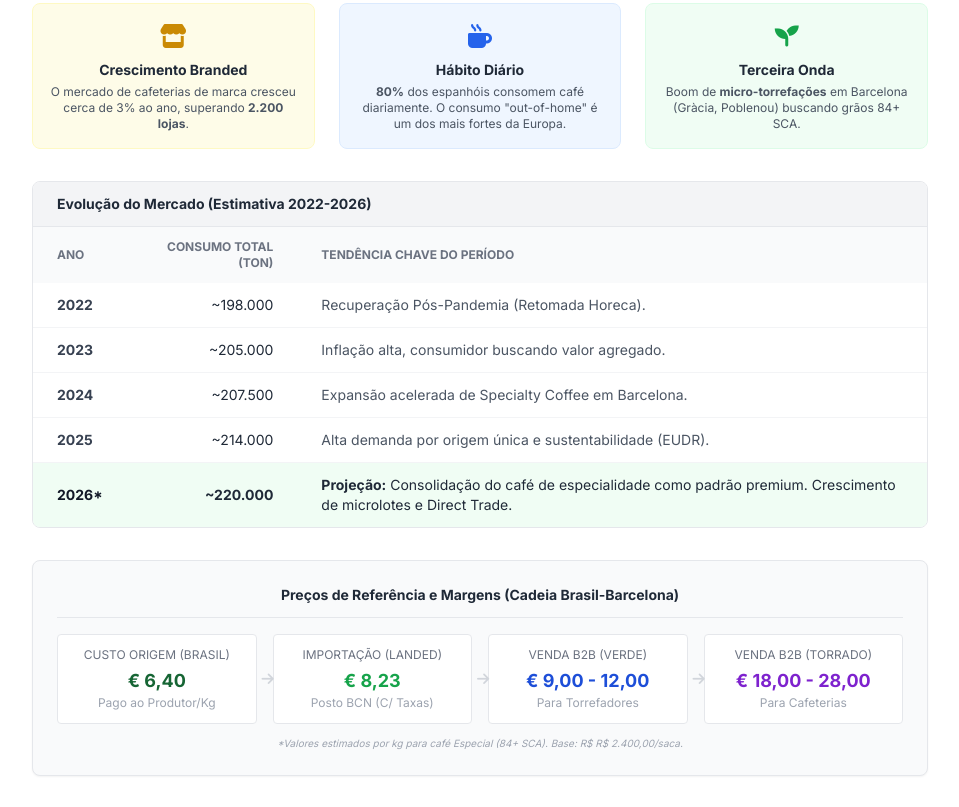
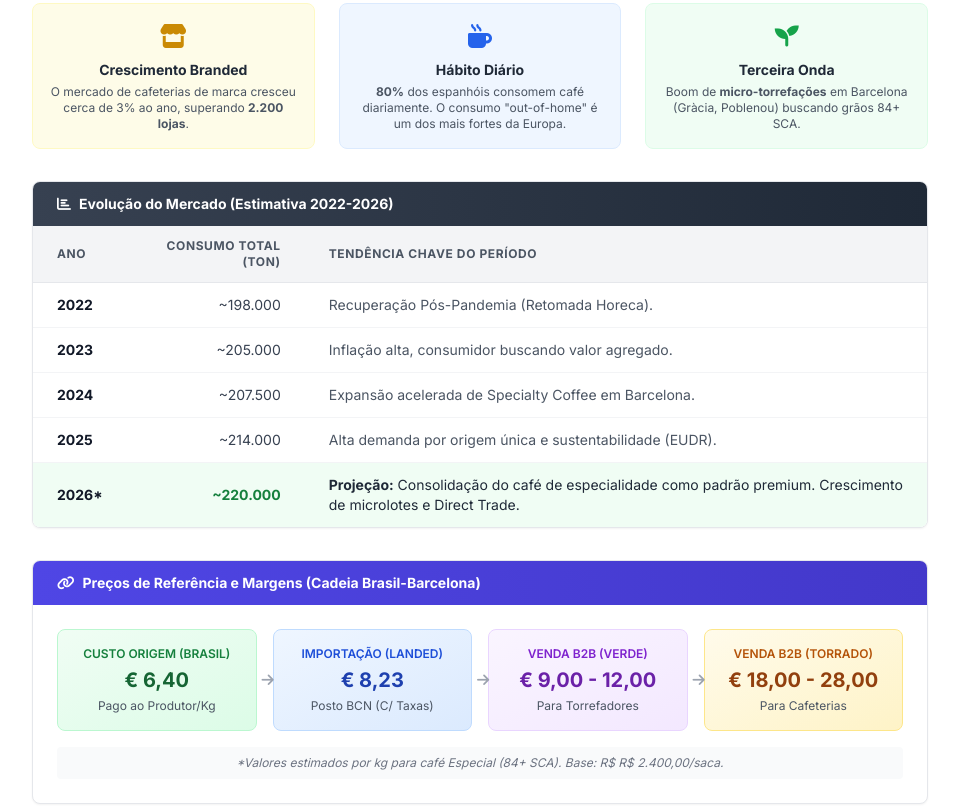
Before and after one commit to bmeneghini/coffee-minas-barcelona, a plain HTML site: page index.html in a window 1280 px wide. Shown: the part 697-1504 px from the top of the page, without its empty margins (160-1119 px from the left). Drawn offline with nearby package versions, Linux system fonts and the light colour scheme.

Commit message:
enhance layout and styling of the executive summary and market evolution sections for improved readability and visual appeal

```diff
--- a/index.html
+++ b/index.html
@@ -287,18 +287,19 @@
 
         <!-- Seção 1: Sumário Executivo -->
         <section id="sumario" class="bg-white rounded-lg shadow-lg p-8 mb-8 border-t-4 border-amber-600">
-            <h2 class="text-2xl font-bold text-gray-900 mb-4 flex items-center">
+            <h2 class="text-2xl font-bold text-gray-900 mb-6 flex items-center">
                 <span class="bg-amber-100 text-amber-800 p-2 rounded-lg mr-3"><i class="fas fa-bullseye"></i></span>
                 1. Sumário Executivo
             </h2>
-            <div class="space-y-4 text-gray-700 leading-relaxed">
-                <p>
+
+            <div class="space-y-3">
+                <p class="text-gray-700 leading-relaxed">
                     <strong>Objetivo:</strong> Estabelecer uma operação de importação direta de café especial entre Minas Gerais (Brasil) e Barcelona (Espanha), eliminando intermediários e garantindo a rastreabilidade total do grão.
                 </p>
-                <p>
+                <p class="text-gray-700 leading-relaxed">
                     <strong>Modelo de Negócio:</strong> Importação B2B de café verde (Green Coffee) com infraestrutura terceirizada na Espanha. O foco inicial é a prospecção de mercado através da distribuição estratégica de amostras para micro-torrefações e cafeterias de especialidade ("Third Wave Coffee").
                 </p>
-                <p>
+                <p class="text-gray-700 leading-relaxed">
                     <strong>Diferencial Competitivo:</strong> Controle da cadeia desde a fazenda (infraestrutura própria em MG) até o armazenamento em Barcelona, permitindo flexibilidade na entrega e frescor do produto.
                 </p>
             </div>
@@ -336,42 +337,45 @@
             <!-- Dados Históricos e Cadeia de Valor (Full Width) -->
             <div class="space-y-8 mb-8">
                 <!-- Evolução Histórica -->
-                <div class="bg-white border border-gray-200 rounded-lg overflow-hidden w-full">
-                    <div class="bg-gray-100 px-6 py-3 border-b border-gray-200">
-                         <h3 class="font-bold text-sm text-gray-800">Evolução do Mercado (Estimativa 2022-2026)</h3>
+                <div class="bg-white border border-gray-200 rounded-lg overflow-hidden shadow-sm">
+                    <div class="bg-gradient-to-r from-gray-700 to-gray-800 px-6 py-3 text-white">
+                         <h3 class="font-bold text-sm flex items-center">
+                            <i class="fas fa-chart-bar mr-2"></i>
+                            Evolução do Mercado (Estimativa 2022-2026)
+                        </h3>
                     </div>
                     <table class="min-w-full text-sm">
-                        <thead class="bg-gray-50 text-xs text-gray-500 uppercase">
-                            <tr>
-                                <th class="px-6 py-3 text-left">Ano</th>
-                                <th class="px-6 py-3 text-right">Consumo Total (Ton)</th>
-                                <th class="px-6 py-3 text-left">Tendência Chave do Período</th>
+                        <thead class="bg-gray-100">
+                            <tr class="border-b border-gray-200">
+                                <th class="px-6 py-3 text-left text-xs font-bold uppercase tracking-wider text-gray-600">Ano</th>
+                                <th class="px-6 py-3 text-right text-xs font-bold uppercase tracking-wider text-gray-600">Consumo Total (Ton)</th>
+                                <th class="px-6 py-3 text-left text-xs font-bold uppercase tracking-wider text-gray-600">Tendência Chave do Período</th>
                             </tr>
                         </thead>
-                        <tbody class="divide-y divide-gray-100">
-                            <tr>
-                                <td class="px-6 py-3 font-bold text-gray-700">2022</td>
-                                <td class="px-6 py-3 text-right">~198.000</td>
+                        <tbody class="divide-y divide-gray-100 bg-white">
+                            <tr class="hover:bg-gray-50">
+                                <td class="px-6 py-3 font-bold text-gray-900">2022</td>
+                                <td class="px-6 py-3 text-right text-gray-700">~198.000</td>
                                 <td class="px-6 py-3 text-gray-600">Recuperação Pós-Pandemia (Retomada Horeca).</td>
                             </tr>
-                            <tr>
-                                <td class="px-6 py-3 font-bold text-gray-700">2023</td>
-                                <td class="px-6 py-3 text-right">~205.000</td>
+                            <tr class="hover:bg-gray-50">
+                                <td class="px-6 py-3 font-bold text-gray-900">2023</td>
+                                <td class="px-6 py-3 text-right text-gray-700">~205.000</td>
                                 <td class="px-6 py-3 text-gray-600">Inflação alta, consumidor buscando valor agregado.</td>
                             </tr>
-                            <tr>
-                                <td class="px-6 py-3 font-bold text-gray-700">2024</td>
-                                <td class="px-6 py-3 text-right">~207.500</td>
+                            <tr class="hover:bg-gray-50">
+                                <td class="px-6 py-3 font-bold text-gray-900">2024</td>
+                                <td class="px-6 py-3 text-right text-gray-700">~207.500</td>
                                 <td class="px-6 py-3 text-gray-600">Expansão acelerada de Specialty Coffee em Barcelona.</td>
                             </tr>
-                            <tr>
-                                <td class="px-6 py-3 font-bold text-gray-700">2025</td>
-                                <td class="px-6 py-3 text-right">~214.000</td>
+                            <tr class="hover:bg-gray-50">
+                                <td class="px-6 py-3 font-bold text-gray-900">2025</td>
+                                <td class="px-6 py-3 text-right text-gray-700">~214.000</td>
                                 <td class="px-6 py-3 text-gray-600">Alta demanda por origem única e sustentabilidade (EUDR).</td>
                             </tr>
-                            <tr class="bg-green-50">
+                            <tr class="bg-green-50 hover:bg-green-100">
                                 <td class="px-6 py-3 font-bold text-gray-900">2026*</td>
-                                <td class="px-6 py-3 text-right font-bold">~220.000</td>
+                                <td class="px-6 py-3 text-right font-bold text-green-700">~220.000</td>
                                 <td class="px-6 py-3 text-gray-800"><strong>Projeção:</strong> Consolidação do café de especialidade como padrão premium. Crescimento de microlotes e Direct Trade.</td>
                             </tr>
                         </tbody>
@@ -379,35 +383,42 @@
                 </div>
 
                 <!-- Cadeia de Valor -->
-                <div class="bg-gray-50 p-6 rounded-lg border border-gray-200 shadow-sm w-full">
-                     <h3 class="font-bold text-sm text-gray-800 mb-4 text-center border-b border-gray-200 pb-3">Preços de Referência e Margens (Cadeia Brasil-Barcelona)</h3>
-                     <div class="grid grid-cols-1 md:grid-cols-4 gap-4 text-sm text-center">
-                        <div class="bg-white p-3 rounded border border-gray-200">
-                            <span class="block text-gray-500 text-xs uppercase mb-1">Custo Origem (Brasil)</span>
-                            <span class="font-bold text-green-800 text-lg" data-calc="fob-kg">€ 6,15</span>
-                            <span class="text-xs text-gray-400 block">Pago ao Produtor/Kg</span>
-                        </div>
-                        <div class="bg-white p-3 rounded border border-gray-200 relative">
-                            <i class="fas fa-arrow-right absolute -left-3 top-1/2 transform -translate-y-1/2 text-gray-300 hidden md:block"></i>
-                            <span class="block text-gray-500 text-xs uppercase mb-1">Importação (Landed)</span>
-                            <span class="font-bold text-green-600 text-lg" data-calc="landed-cost">€ 7,65</span>
-                            <span class="text-xs text-gray-400 block">Posto BCN (C/ Taxas)</span>
-                        </div>
-                        <div class="bg-white p-3 rounded border border-gray-200 relative">
-                            <i class="fas fa-arrow-right absolute -left-3 top-1/2 transform -translate-y-1/2 text-gray-300 hidden md:block"></i>
-                            <span class="block text-gray-500 text-xs uppercase mb-1">Venda B2B (Verde)</span>
-                            <span class="font-bold text-blue-700 text-lg">€ 9,00 - 12,00</span>
-                            <span class="text-xs text-gray-400 block">Para Torrefadores</span>
-                        </div>
-                        <div class="bg-white p-3 rounded border border-gray-200 relative">
-                            <i class="fas fa-arrow-right absolute -left-3 top-1/2 transform -translate-y-1/2 text-gray-300 hidden md:block"></i>
-                            <span class="block text-gray-500 text-xs uppercase mb-1">Venda B2B (Torrado)</span>
-                            <span class="font-bold text-purple-700 text-lg">€ 18,00 - 28,00</span>
-                            <span class="text-xs text-gray-400 block">Para Cafeterias</span>
-                        </div>
+                <div class="bg-white rounded-lg border border-gray-200 shadow-sm overflow-hidden">
+                     <div class="bg-gradient-to-r from-indigo-600 to-indigo-700 px-6 py-3 text-white">
+                        <h3 class="font-bold text-sm flex items-center">
+                            <i class="fas fa-link mr-2"></i>
+                            Preços de Referência e Margens (Cadeia Brasil-Barcelona)
+                        </h3>
                      </div>
-                     <p class="text-[10px] text-gray-400 mt-3 text-center italic">*Valores estimados por kg para café Especial (84+ SCA). Base: R$ <span data-calc="preco-saca-brl">2.400</span>/saca.</p>
-                </div>
+                     <div class="p-6">
+                         <div class="grid grid-cols-1 md:grid-cols-4 gap-4 text-sm text-center">
+                            <div class="bg-gradient-to-br from-green-50 to-green-100 p-4 rounded-lg border border-green-200">
+                                <span class="block text-green-700 text-xs uppercase mb-1 font-semibold">Custo Origem (Brasil)</span>
+                                <span class="font-bold text-green-800 text-xl" data-calc="fob-kg">€ 6,15</span>
+                                <span class="text-xs text-gray-600 block mt-1">Pago ao Produtor/Kg</span>
+                            </div>
+                            <div class="bg-gradient-to-br from-blue-50 to-blue-100 p-4 rounded-lg border border-blue-200 relative">
+                                <i class="fas fa-arrow-right absolute -left-3 top-1/2 transform -translate-y-1/2 text-gray-400 hidden md:block"></i>
+                                <span class="block text-blue-700 text-xs uppercase mb-1 font-semibold">Importação (Landed)</span>
+                                <span class="font-bold text-blue-800 text-xl" data-calc="landed-cost">€ 7,65</span>
+                                <span class="text-xs text-gray-600 block mt-1">Posto BCN (C/ Taxas)</span>
+                            </div>
+                            <div class="bg-gradient-to-br from-purple-50 to-purple-100 p-4 rounded-lg border border-purple-200 relative">
+                                <i class="fas fa-arrow-right absolute -left-3 top-1/2 transform -translate-y-1/2 text-gray-400 hidden md:block"></i>
+                                <span class="block text-purple-700 text-xs uppercase mb-1 font-semibold">Venda B2B (Verde)</span>
+                                <span class="font-bold text-purple-800 text-xl">€ 9,00 - 12,00</span>
+                                <span class="text-xs text-gray-600 block mt-1">Para Torrefadores</span>
+                            </div>
+                            <div class="bg-gradient-to-br from-amber-50 to-amber-100 p-4 rounded-lg border border-amber-200 relative">
+                                <i class="fas fa-arrow-right absolute -left-3 top-1/2 transform -translate-y-1/2 text-gray-400 hidden md:block"></i>
+                                <span class="block text-amber-700 text-xs uppercase mb-1 font-semibold">Venda B2B (Torrado)</span>
+                                <span class="font-bold text-amber-800 text-xl">€ 18,00 - 28,00</span>
+                                <span class="text-xs text-gray-600 block mt-1">Para Cafeterias</span>
+                            </div>
+                         </div>
+                         <p class="text-xs text-gray-500 mt-4 text-center italic bg-gray-50 p-2 rounded">*Valores estimados por kg para café Especial (84+ SCA). Base: R$ <span data-calc="preco-saca-brl">2.400</span>/saca.</p>
+                     </div>
+                 </div>
             </div>
 
             <!-- Perfil do Cliente (ICP) - REPOSICIONADO -->
@@ -476,23 +487,32 @@
 
             <div class="grid md:grid-cols-3 gap-6 mb-8">
                 <!-- Vantagem 1 -->
-                <div class="bg-green-50 p-4 rounded-lg border border-green-100">
-                    <h4 class="font-bold text-green-800 mb-2">1. Incentivo Fiscal (0%)</h4>
-                    <p class="text-sm text-green-900">
+                <div class="bg-gradient-to-br from-green-50 to-green-100 p-4 rounded-lg border border-green-200 hover:shadow-md transition-shadow">
+                    <h4 class="font-bold text-green-700 mb-2 flex items-center text-sm">
+                        <i class="fas fa-percent text-green-600 mr-2"></i>
+                        1. Incentivo Fiscal (0%)
+                    </h4>
+                    <p class="text-sm text-gray-700">
                         A UE aplica <strong>0% de tarifa</strong> (Imposto de Importação) para café não torrado. Café torrado pagaria de 7.5% a 9% de imposto extra na entrada.
                     </p>
                 </div>
                 <!-- Vantagem 2 -->
-                <div class="bg-green-50 p-4 rounded-lg border border-green-100">
-                    <h4 class="font-bold text-green-800 mb-2">2. Shelf-Life Estendido</h4>
-                    <p class="text-sm text-green-900">
+                <div class="bg-gradient-to-br from-blue-50 to-blue-100 p-4 rounded-lg border border-blue-200 hover:shadow-md transition-shadow">
+                    <h4 class="font-bold text-blue-700 mb-2 flex items-center text-sm">
+                        <i class="fas fa-clock text-blue-600 mr-2"></i>
+                        2. Shelf-Life Estendido
+                    </h4>
+                    <p class="text-sm text-gray-700">
                         O café verde mantém suas características por 12-18 meses. Isso reduz drasticamente o risco de perda de estoque em comparação ao torrado (validade ideal de 3 meses).
                     </p>
                 </div>
                 <!-- Vantagem 3 -->
-                <div class="bg-green-50 p-4 rounded-lg border border-green-100">
-                    <h4 class="font-bold text-green-800 mb-2">3. Flexibilidade B2B</h4>
-                    <p class="text-sm text-green-900">
+                <div class="bg-gradient-to-br from-purple-50 to-purple-100 p-4 rounded-lg border border-purple-200 hover:shadow-md transition-shadow">
+                    <h4 class="font-bold text-purple-700 mb-2 flex items-center text-sm">
+                        <i class="fas fa-arrows-alt-h text-purple-600 mr-2"></i>
+                        3. Flexibilidade B2B
+                    </h4>
+                    <p class="text-sm text-gray-700">
                         Permite vender para <strong>Torrefações</strong> (que exigem o grão verde) ou contratar uma torra local ("Maquila") para atender cafeterias com produto fresco.
                     </p>
                 </div>
```
